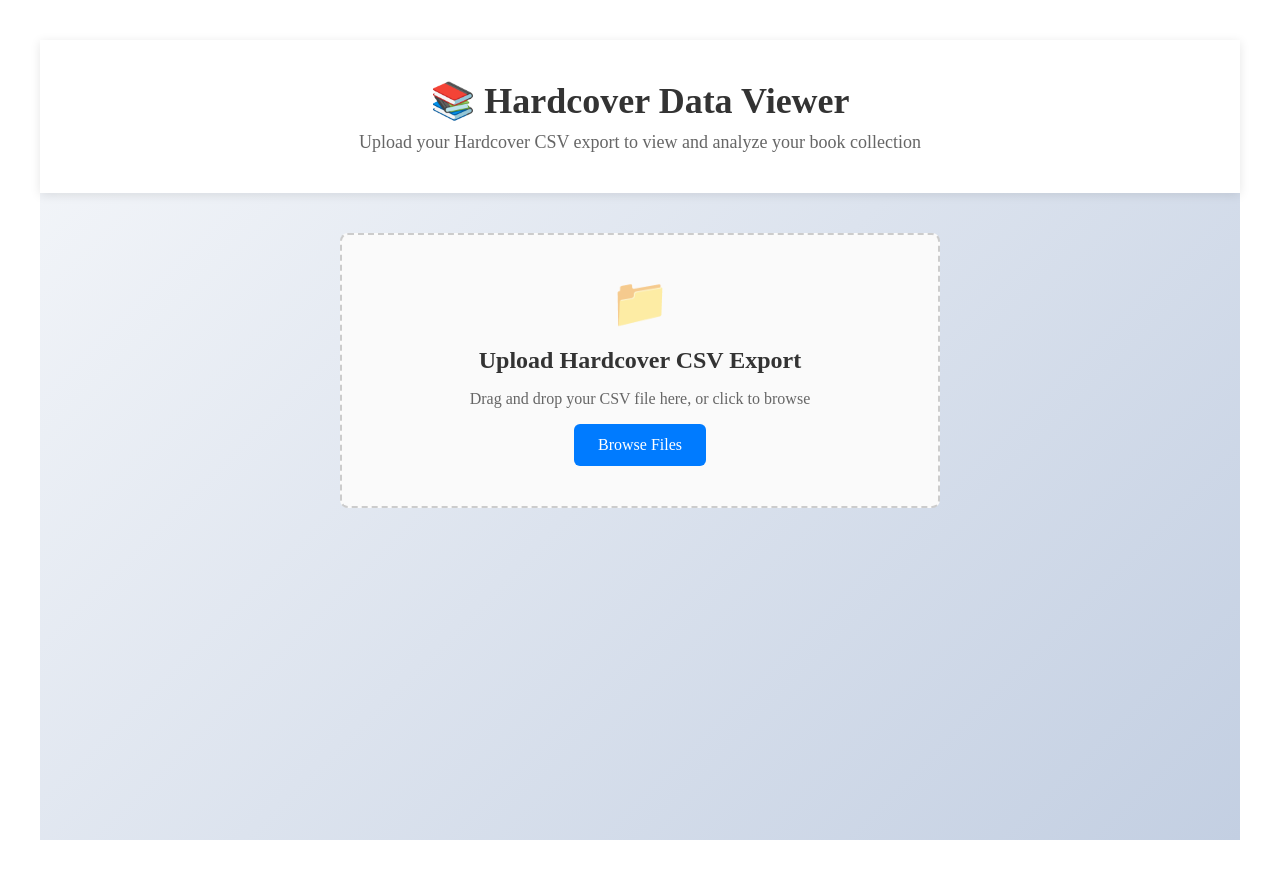
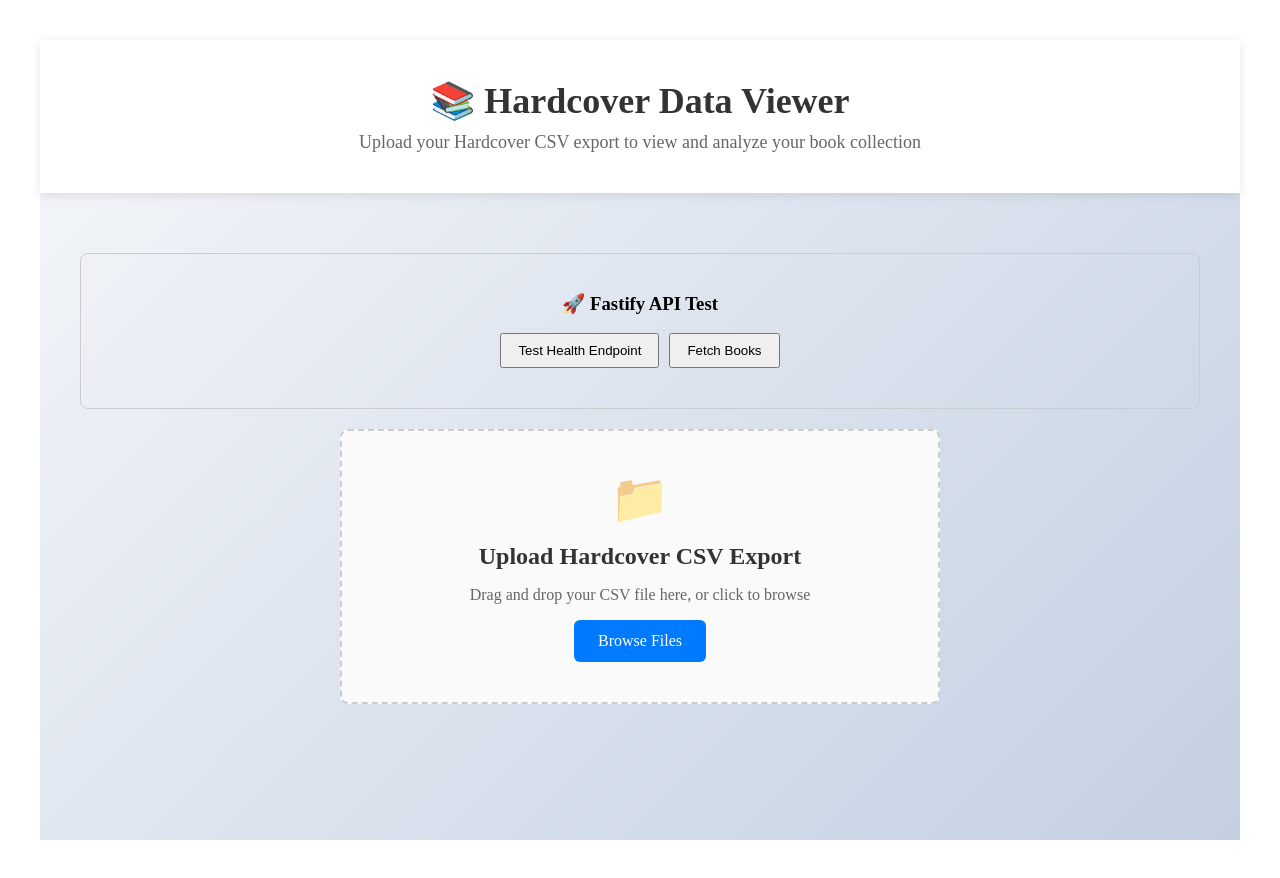
Before and after one commit to thiagomgd/hardcoverapp-data, a React (Vite) app: page / in a window 1280 px wide. Built offline with nearby package versions, Linux system fonts and the light colour scheme.

Commit message:
Adding fastify

```diff
--- a/src/App.tsx
+++ b/src/App.tsx
@@ -2,6 +2,7 @@
 import "./App.css";
 import CsvUploader from "./components/CsvUploader";
 import BookDataDisplay from "./components/BookDataDisplay";
+import ApiTest from "./components/ApiTest";
 import type { CsvUploadResult } from "./types";
 
 function App() {
@@ -28,6 +29,7 @@
       </header>
 
       <main className="app-main">
+        <ApiTest />
         {!uploadedData ? (
           <CsvUploader onDataLoaded={handleDataLoaded} />
         ) : (
--- /dev/null
+++ b/src/components/ApiTest.tsx
@@ -0,0 +1,95 @@
+import { useState } from "react";
+
+const ApiTest = () => {
+  const [healthStatus, setHealthStatus] = useState<string>("");
+  const [books, setBooks] = useState<any[]>([]);
+  const [loading, setLoading] = useState(false);
+
+  const testHealth = async () => {
+    setLoading(true);
+    try {
+      const response = await fetch("/api/health");
+      const data = await response.json();
+      setHealthStatus(JSON.stringify(data, null, 2));
+    } catch (error) {
+      setHealthStatus(`Error: ${error}`);
+    } finally {
+      setLoading(false);
+    }
+  };
+
+  const fetchBooks = async () => {
+    setLoading(true);
+    try {
+      const response = await fetch("/api/books");
+      const data = await response.json();
+      setBooks(data.books);
+    } catch (error) {
+      console.error("Error fetching books:", error);
+    } finally {
+      setLoading(false);
+    }
+  };
+
+  return (
+    <div
+      style={{
+        margin: "20px",
+        padding: "20px",
+        border: "1px solid #ccc",
+        borderRadius: "8px",
+      }}
+    >
+      <h3>🚀 Fastify API Test</h3>
+
+      <div style={{ marginBottom: "20px" }}>
+        <button
+          onClick={testHealth}
+          disabled={loading}
+          style={{ marginRight: "10px", padding: "8px 16px" }}
+        >
+          Test Health Endpoint
+        </button>
+        <button
+          onClick={fetchBooks}
+          disabled={loading}
+          style={{ padding: "8px 16px" }}
+        >
+          Fetch Books
+        </button>
+      </div>
+
+      {loading && <p>Loading...</p>}
+
+      {healthStatus && (
+        <div style={{ marginBottom: "20px" }}>
+          <h4>Health Status:</h4>
+          <pre
+            style={{
+              background: "#f5f5f5",
+              padding: "10px",
+              borderRadius: "4px",
+            }}
+          >
+            {healthStatus}
+          </pre>
+        </div>
+      )}
+
+      {books.length > 0 && (
+        <div>
+          <h4>Books from API:</h4>
+          <ul>
+            {books.map((book) => (
+              <li key={book.id}>
+                <strong>{book.title}</strong> by {book.author}
+              </li>
+            ))}
+          </ul>
+        </div>
+      )}
+    </div>
+  );
+};
+
+export default ApiTest;
--- a/vite.config.ts
+++ b/vite.config.ts
@@ -5,4 +5,13 @@
 export default defineConfig({
   base: "/hardcoverapp-data/",
   plugins: [react()],
+  server: {
+    port: 5173,
+    proxy: {
+      "/api": {
+        target: "http://localhost:3000",
+        changeOrigin: true,
+      },
+    },
+  },
 });
```
Also changed, not shown: package.json (+7 -0 lines), server.js (added, +40 -0 lines), 2 other files (tests, documents, lock files or other folders).
